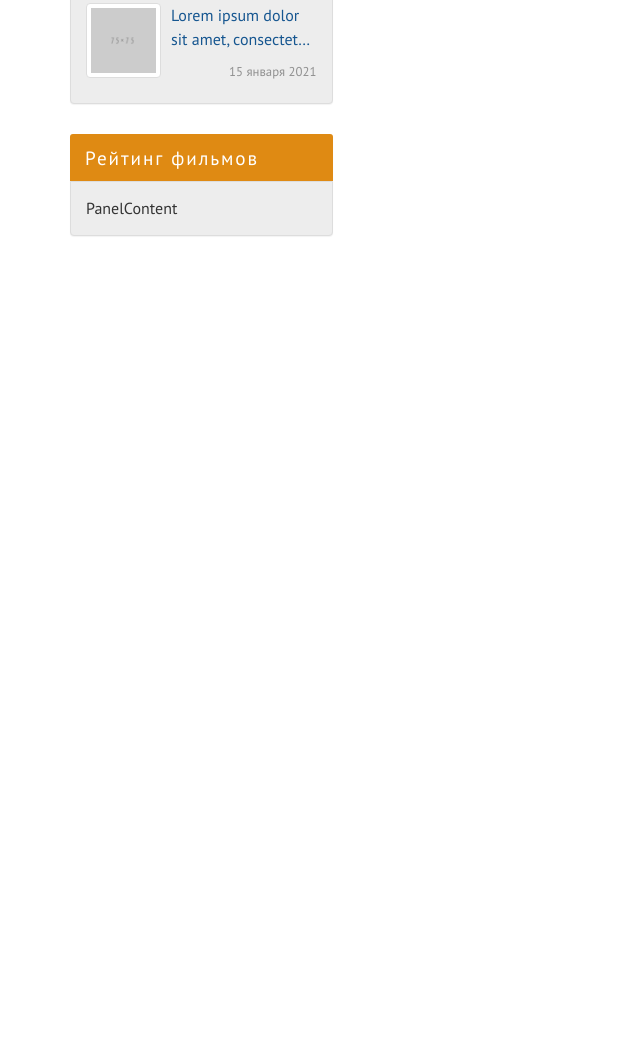
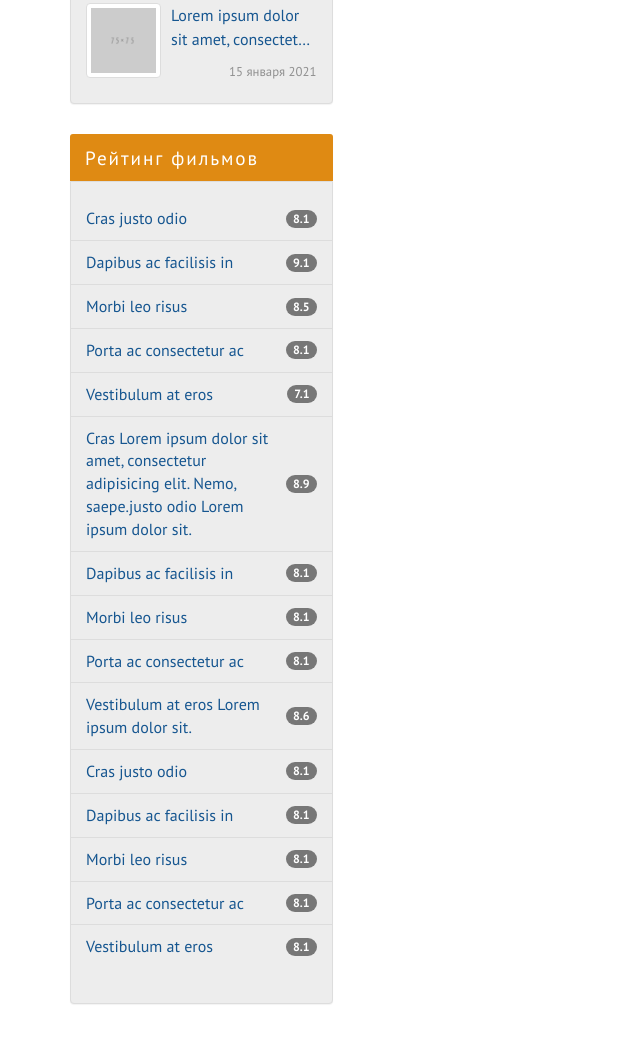
Before and after one commit to FomenkoAndrey/20210113_____kinozal-template, a website: page index.html in a window 1280 px wide. Shown: the part 1721-2764 px from the top of the page, without its empty margins (0-640 px from the left). Before the commit the page ends 2037 px from the top, so only its background shows below. Drawn offline with Linux system fonts and the light colour scheme.

Commit message:
блок топ-фильмов в сайдбаре.

```diff
--- a/assets/scss/_sidebar.scss
+++ b/assets/scss/_sidebar.scss
@@ -88,3 +88,45 @@
     text-align: right;
   }
 }
+
+.top-films {
+  &__body {
+    padding-right: 0;
+    padding-left: 0;
+  }
+
+  &__item {
+    background-color: transparent;
+    margin-left: -1px;
+    margin-right: -1px;
+    color: $color-primary !important;
+    padding-right: 55px;
+
+    &:first-child {
+      border-radius: 0;
+      border-top: none;
+    }
+    &:last-child {
+      border-radius: 0;
+      border-bottom: none;
+    }
+
+    &:hover,
+    &:focus {
+      border-color: $color-accent;
+      background-color: $color-accent !important;
+      color: $color-light !important;
+
+      .badge {
+        background-color: $color-dark;
+      }
+    }
+  }
+
+  &__badge {
+    position: absolute;
+    top: 50%;
+    transform: translateY(-50%);
+    right: $gap;
+  }
+}
--- a/index.html
+++ b/index.html
@@ -219,8 +219,54 @@
 
       <div class="top-films panel panel-info">
         <div class="panel-heading">Рейтинг фильмов</div>
-        <div class="panel-body">
-          PanelContent
+        <div class="top-films__body panel-body">
+          <div class="top-films__list list-group">
+            <a class="top-films__item list-group-item" href="#">Cras justo odio
+              <span class="top-films__badge badge">8.1</span>
+            </a>
+            <a class="top-films__item list-group-item" href="#">Dapibus ac facilisis in
+              <span class="top-films__badge badge">9.1</span>
+            </a>
+            <a class="top-films__item list-group-item" href="#">Morbi leo risus
+              <span class="top-films__badge badge">8.5</span>
+            </a>
+            <a class="top-films__item list-group-item" href="#">Porta ac consectetur ac
+              <span class="top-films__badge badge">8.1</span>
+            </a>
+            <a class="top-films__item list-group-item" href="#">Vestibulum at eros
+              <span class="top-films__badge badge">7.1</span>
+            </a>
+            <a class="top-films__item list-group-item" href="#">Cras Lorem ipsum dolor sit amet, consectetur adipisicing elit. Nemo, saepe.justo odio Lorem ipsum dolor sit.
+              <span class="top-films__badge badge">8.9</span>
+            </a>
+            <a class="top-films__item list-group-item" href="#">Dapibus ac facilisis in
+              <span class="top-films__badge badge">8.1</span>
+            </a>
+            <a class="top-films__item list-group-item" href="#">Morbi leo risus
+              <span class="top-films__badge badge">8.1</span>
+            </a>
+            <a class="top-films__item list-group-item" href="#">Porta ac consectetur ac
+              <span class="top-films__badge badge">8.1</span>
+            </a>
+            <a class="top-films__item list-group-item" href="#">Vestibulum at eros Lorem ipsum dolor sit.
+              <span class="top-films__badge badge">8.6</span>
+            </a>
+            <a class="top-films__item list-group-item" href="#">Cras justo odio
+              <span class="top-films__badge badge">8.1</span>
+            </a>
+            <a class="top-films__item list-group-item" href="#">Dapibus ac facilisis in
+              <span class="top-films__badge badge">8.1</span>
+            </a>
+            <a class="top-films__item list-group-item" href="#">Morbi leo risus
+              <span class="top-films__badge badge">8.1</span>
+            </a>
+            <a class="top-films__item list-group-item" href="#">Porta ac consectetur ac
+              <span class="top-films__badge badge">8.1</span>
+            </a>
+            <a class="top-films__item list-group-item" href="#">Vestibulum at eros
+              <span class="top-films__badge badge">8.1</span>
+            </a>
+          </div>
         </div>
       </div>
 
```
Also changed, not shown: assets/css/style.css.
